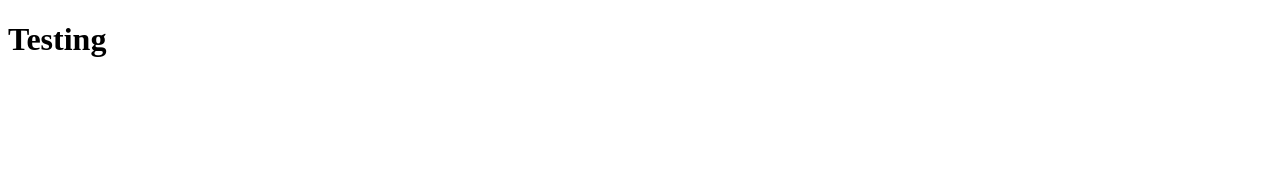
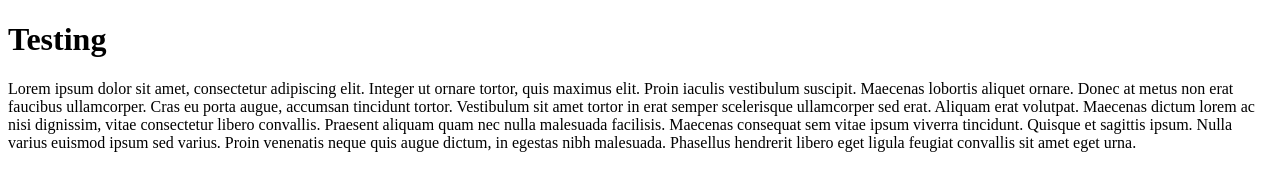
Before and after one commit to tiffiecheng/iat339-demo-lab4, a plain HTML site: page index.html in a window 1280 px wide. Drawn offline with Linux system fonts and the light colour scheme.

Commit message:
Added a test paragraph

```diff
--- a/index.html
+++ b/index.html
@@ -6,5 +6,8 @@
 	</head>
 	<body>
 		<h1>Testing</h1>
+		<p>
+			Lorem ipsum dolor sit amet, consectetur adipiscing elit. Integer ut ornare tortor, quis maximus elit. Proin iaculis vestibulum suscipit. Maecenas lobortis aliquet ornare. Donec at metus non erat faucibus ullamcorper. Cras eu porta augue, accumsan tincidunt tortor. Vestibulum sit amet tortor in erat semper scelerisque ullamcorper sed erat. Aliquam erat volutpat. Maecenas dictum lorem ac nisi dignissim, vitae consectetur libero convallis. Praesent aliquam quam nec nulla malesuada facilisis. Maecenas consequat sem vitae ipsum viverra tincidunt. Quisque et sagittis ipsum. Nulla varius euismod ipsum sed varius. Proin venenatis neque quis augue dictum, in egestas nibh malesuada. Phasellus hendrerit libero eget ligula feugiat convallis sit amet eget urna.
+		</p>
 	</body>
 </html>
```
